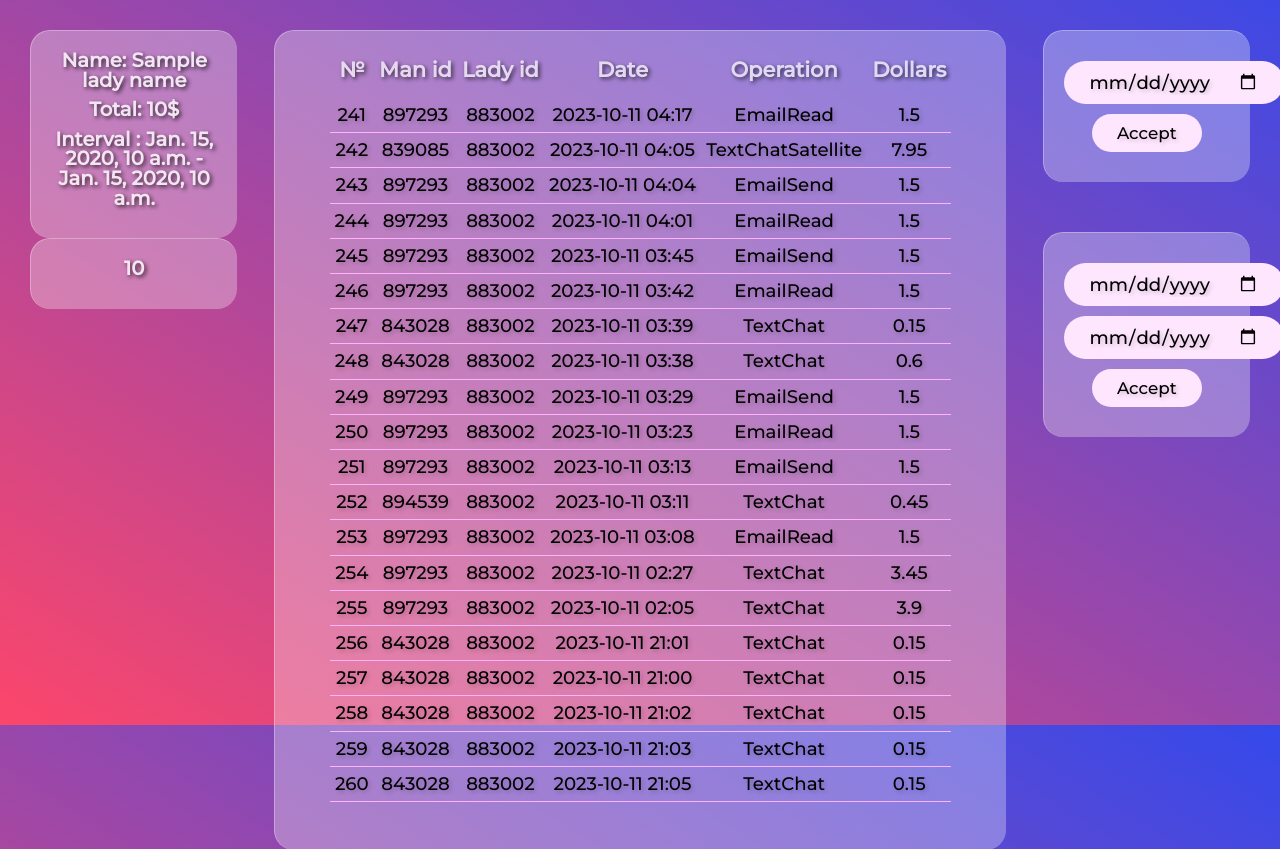
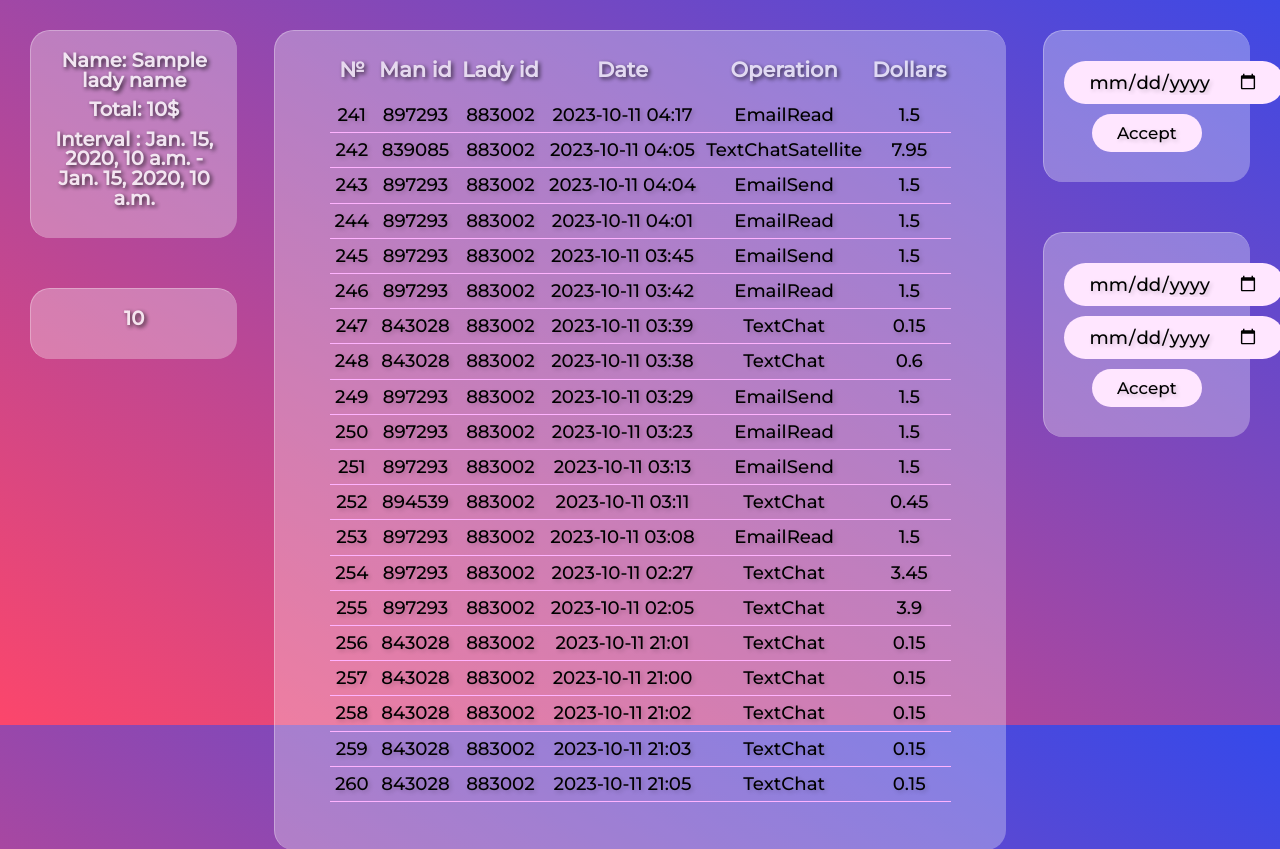
Before and after one commit to MoHTuK/agencystatistic, a Django app: template MirageAgency/Statistics/templates/Statistics/main.html in a window 1280 px wide. Shown: the part 75-924 px from the top of the page. Run offline with Django 4.2, Linux system fonts and the light colour scheme; data comes from the database, SQL or seed files in the repository; the template is opened without the code that fills it: values that come from a table or form of the project are taken from there, most other values are stand-ins (such as "Sample title", 1, 10 or a date in 2020).

Commit message:
gifts total interval, gifts total selector

```diff
--- a/MirageAgency/Statistics/static/statistics/css/style.css
+++ b/MirageAgency/Statistics/static/statistics/css/style.css
@@ -51,6 +51,10 @@ body {
     width: 17%;
 }
 .body_block.right .date_container{
+    margin-bottom: 50px;
+}
+
+.body_block .user_info{
     margin-bottom: 50px;
 }
 .date_container {
```
